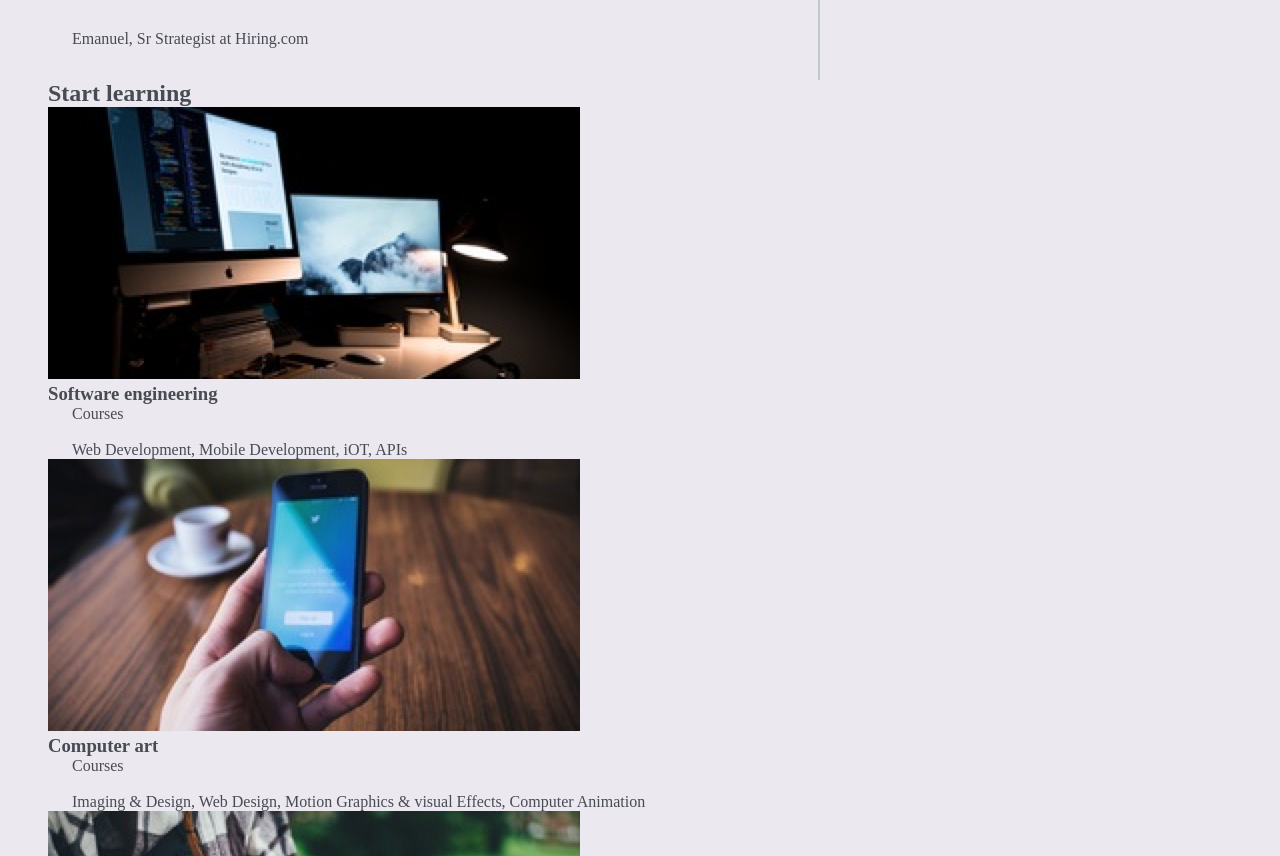
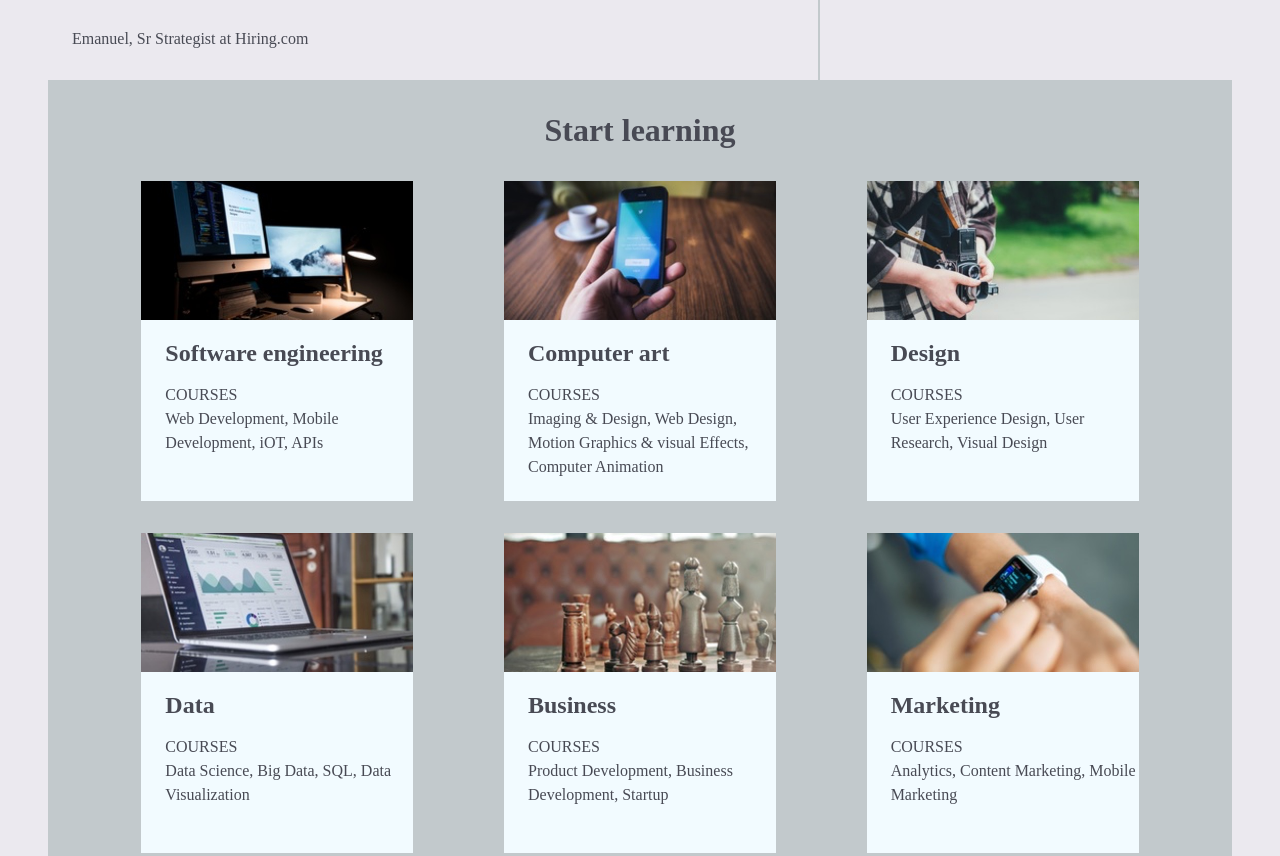
Before and after one commit to brianbarth/colmar-academy, a plain HTML site: page index.html in a window 1280 px wide. Shown: the part 1246-2102 px from the top of the page. Drawn offline with Linux system fonts and the light colour scheme.

Commit message:
current up to start learning section.

```diff
--- a/index.html
+++ b/index.html
@@ -78,46 +78,50 @@
 
 			<h2>Start learning</h2>
 
+			<div id="flexDiv">
+
 				<div id="software">
 					<img src="resources/images/course-software.jpg" alt="mac computer on a desk">
 					<h3>Software engineering</h3>
-				<p>Courses</p><br>
+					<p>COURSES</p>
 					<p>Web Development, Mobile Development, iOT, APIs</p>
 				</div>
 
 				<div id="computerArt">
 					<img src="resources/images/course-computer-art.jpg" alt="cellphone at a coffee shop">
 					<h3>Computer art</h3>
-				<p>Courses</p><br>
+					<p>COURSES</p>
 					<p>Imaging & Design, Web Design, Motion Graphics & visual Effects, Computer Animation</p>
 				</div>
 
 				<div id="design">
 					<img src="resources/images/course-design.jpg" alt="expensive camera around a man's neck">
 					<h3>Design</h3>
-				<p>Courses</p><br>
+					<p>COURSES</p>
 					<p>User Experience Design, User Research, Visual Design</p>
 				</div>
 
 				<div id="data">
 					<img src="resources/images/course-data.jpg" alt="laptop on a glass table">
 					<h3>Data</h3>
-				<p>Courses</p><br>
+					<p>COURSES</p>
 					<p>Data Science, Big Data, SQL, Data Visualization</p>
 				</div>
 
 				<div id="business">
 					<img src="resources/images/course-business.jpg" alt="side view of a chess game">
-				<h3>Data</h3>
-				<p>Courses</p><br>
+					<h3>Business</h3>
+					<p>COURSES</p>
 					<p>Product Development, Business Development, Startup</p>
 				</div>
 
 				<div id="marketing">
 					<img src="resources/images/course-marketing.jpg" alt="person tapping a smart watch">
 					<h3>Marketing</h3>
-				<p>Courses</p><br>
+					<p>COURSES</p>
 					<p>Analytics, Content Marketing, Mobile Marketing</p>
+				</div>
+
 			</div>
 
 		</section>
--- a/resources/css/default.css
+++ b/resources/css/default.css
@@ -198,4 +198,33 @@ ul {
 
 #startLearning {
 	clear: both;
+	background-color: rgb(194, 201, 204);
 }
+#flexDiv {
+	display: flex;
+	justify-content: space-around;
+	flex-wrap: wrap;
+	max-width: 68rem;
+	margin: auto;
+}
+#startLearning h2 {
+	font-size: 2rem;
+	padding: 2rem 0 2rem 0;
+	text-align: center;
+}
+#software, #computerArt, #design, #data, #business, #marketing {
+	width: 25%;
+	height: 20rem;
+	margin: 0 1rem 2rem 1rem;
+	background-color: rgb(242, 251, 255);
+}
+#software img, #computerArt img, #design img, #data img, #business img, #marketing img{
+	width: 100%;
+}
+#startLearning h3 {
+	font-size: 1.5rem;
+	padding: 1rem 0 1rem 1.5rem;
+}
+#startLearning p {
+	line-height: 1.5rem;
+}
```
Lines whose indentation alone changed are shown as unchanged.
